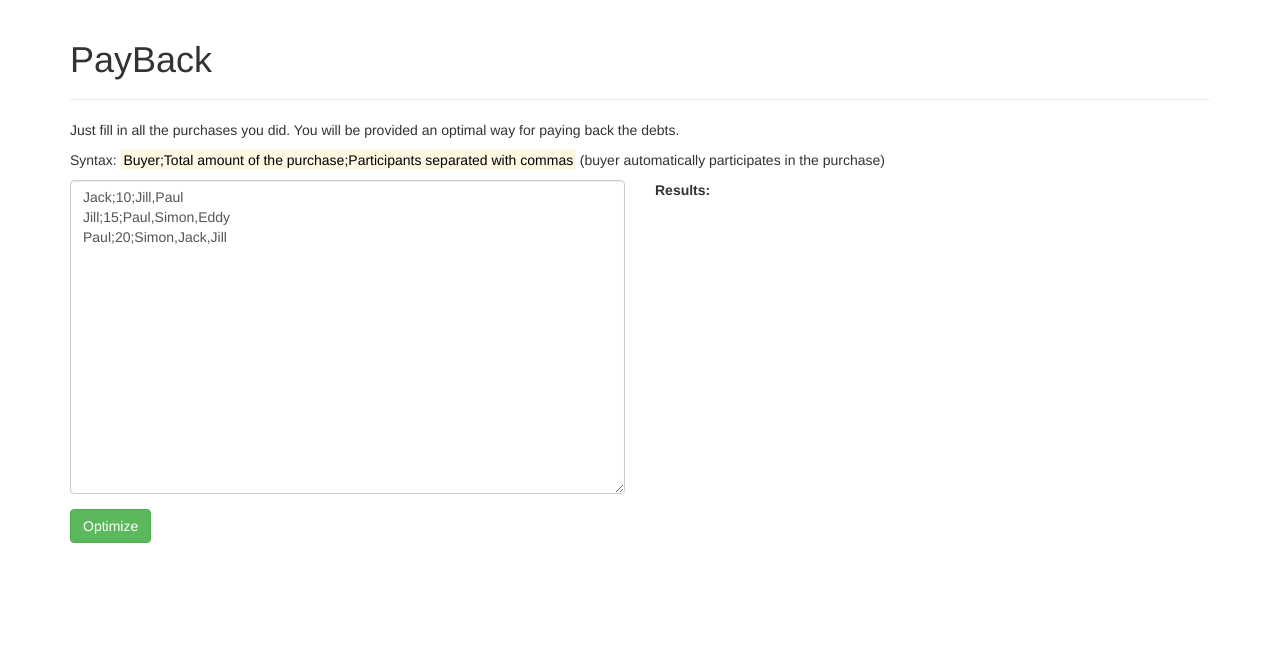
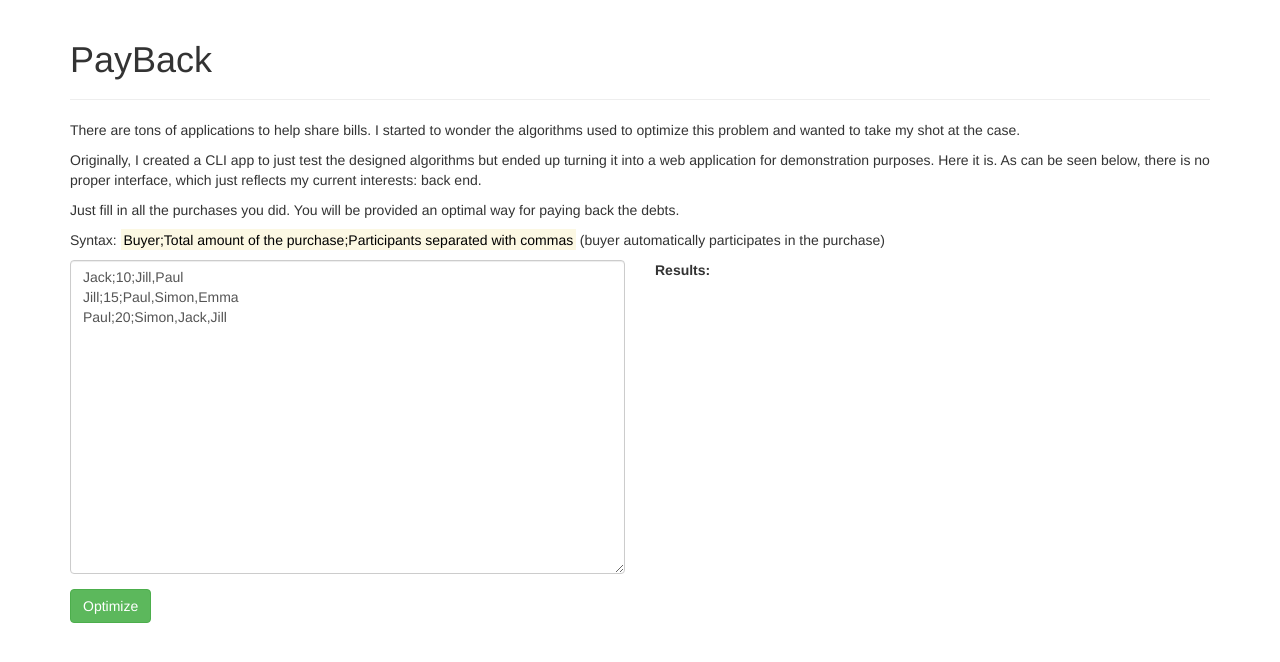
Before and after one commit to rkarell/pay-back, a Django app: page / in a window 1280 px wide. Shown: the top 662 px of the page. Run offline with Django 3.2, Linux system fonts and the light colour scheme; some libraries are stand-ins or nearby versions.

Commit message:
More description on UI

```diff
--- a/app/templates/app/index.html
+++ b/app/templates/app/index.html
@@ -14,6 +14,8 @@
         <div class="page-header">
             <h1>PayBack</h1>
         </div>
+        <p>There are tons of applications to help share bills. I started to wonder the algorithms used to optimize this problem and wanted to take my shot at the case.</p>
+        <p>Originally, I created a CLI app to just test the designed algorithms but ended up turning it into a web application for demonstration purposes. Here it is. As can be seen below, there is no proper interface, which just reflects my current interests: back end.</p>
         <p>Just fill in all the purchases you did. You will be provided an optimal way for paying back the debts.</p>
         <p>Syntax: <mark>Buyer;Total amount of the purchase;Participants separated with commas</mark> (buyer automatically participates in the purchase)</p>
         <div class="row">
@@ -21,7 +23,7 @@
                 <div class="form-group">
                     <textarea id="transactions" class="form-control" rows="15">
 Jack;10;Jill,Paul
-Jill;15;Paul,Simon,Eddy
+Jill;15;Paul,Simon,Emma
 Paul;20;Simon,Jack,Jill
 </textarea>
                 </div>
```
